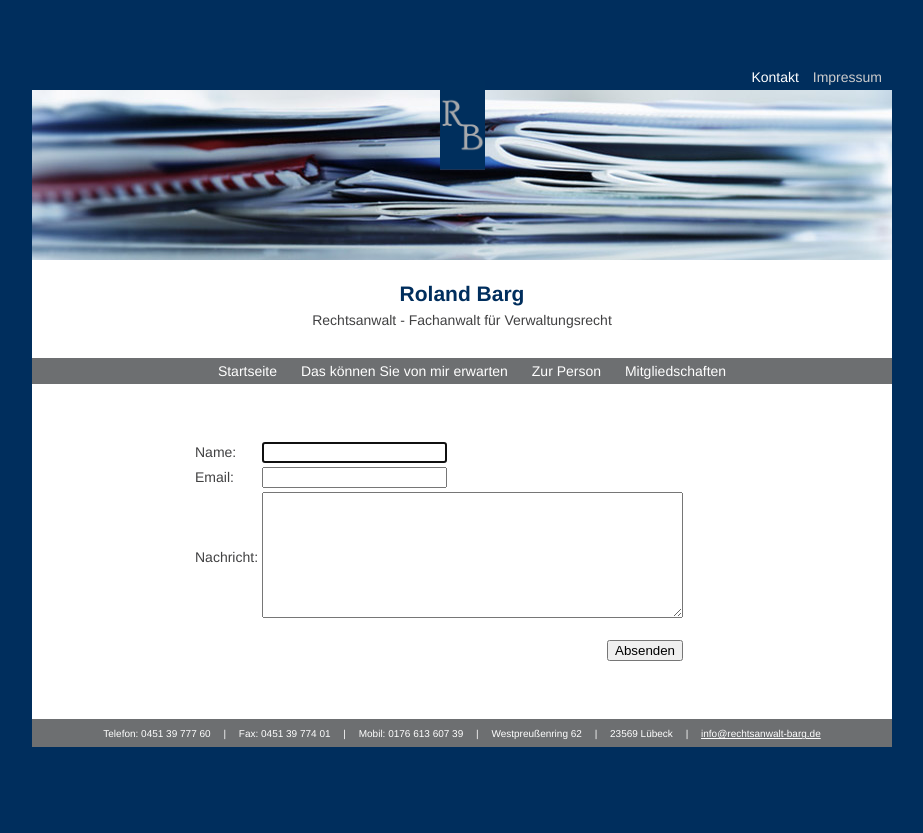
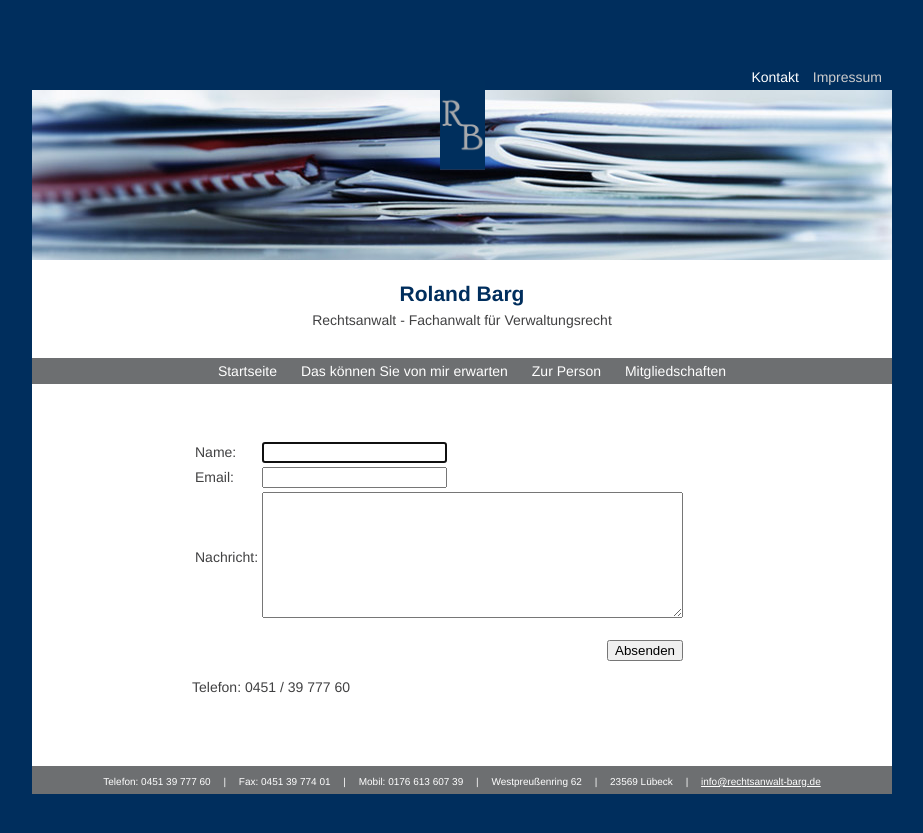
Before and after one commit to RWCB/rechtsanwalt-barg, a Jekyll site: the page built from contact.md, in a window 1280 px wide. Shown: the top 833 px of the page, without its empty margins (178-1101 px from the left). Built offline with Jekyll 4.4.1, drawn with Linux system fonts in a browser that asks for light colours; our own code applies the rules of GitHub Pages for plain Markdown files; a script that is not in the unit is left out; the repository's description, which GitHub fills in, is left out.

Commit message:
Update contact.md

```diff
--- a/contact.md
+++ b/contact.md
@@ -1 +1 @@
-[//]: # (Dummy file. See _includes/contact.html to edit the contact form)
+Telefon: 0451 / 39 777 60
```
